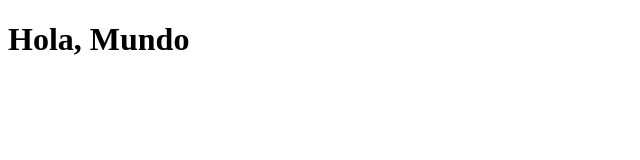
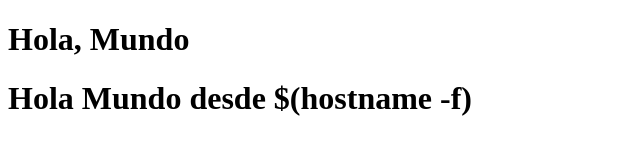
Before and after one commit to AlisonAlbuja/Clase2, a plain HTML site: page index.html in a window 1280 px wide. Shown: the whole page, without its empty margins (0-640 px from the left). Drawn offline with Linux system fonts and the light colour scheme.

Commit message:
add new line

```diff
--- a/index.html
+++ b/index.html
@@ -7,5 +7,6 @@
 </head>
 <body>
     <h1>Hola, Mundo</h1>
+    <h1>Hola Mundo desde $(hostname -f)</h1>
 </body>
 </html>
```
